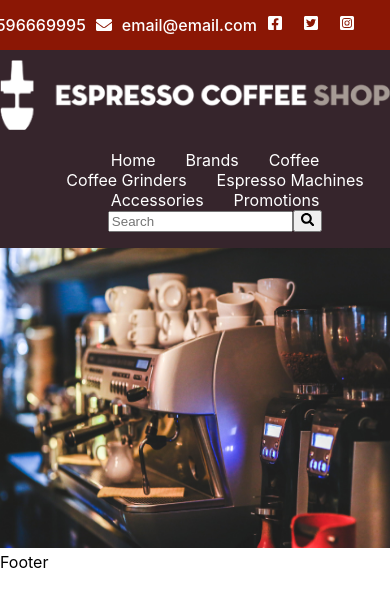
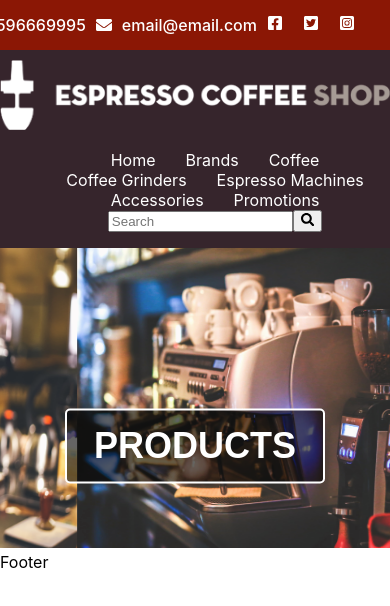
Before and after one commit to zradev/CoffeShop, a React (Create React App) app in the folder client/: page / in a window 390 px wide. Shown: the top 606 px of the page. Built offline with nearby package versions, Linux system fonts and the light colour scheme.

Commit message:
Add animated and responsive button in Hero component

```diff
--- a/client/src/components/home/hero/Carousel.js
+++ b/client/src/components/home/hero/Carousel.js
@@ -11,7 +11,7 @@ const Carousel = () => {
       setCurrentSlide((currentSlide) =>
         currentSlide < slides.length - 1 ? currentSlide + 1 : 0
       );
-    }, 3000);
+    }, 5000);
 
     return () => clearInterval(slideInterval);
   }, []);
--- a/client/src/components/home/hero/Hero.css
+++ b/client/src/components/home/hero/Hero.css
@@ -1,3 +1,7 @@
+.hero {
+  position: relative;
+}
+
 .carousel {
   margin: 0 auto;
   overflow: hidden;
@@ -18,10 +22,90 @@
   display: inline-block;
   width: 100%;
   height: 600px;
+  filter: contrast(1.2) opacity(0.85) drop-shadow(0 0 0 rgb(227, 216, 216));
+}
+
+.hero button {
+  width: 260px;
+  height: 75px;
+  position: absolute;
+  top: 85%;
+  left: 50%;
+  transform: translate(-50%, -50%);
+  -ms-transform: translate(-50%, -50%);
+  background-color: transparent;
+  color: white;
+  font-size: 36px;
+  font-weight: bold;
+  padding: 12px 24px;
+  border: 2px solid white;
+  cursor: pointer;
+  border-radius: 5px;
+  background-color: rgba(0, 0, 0, 0.6);
+  animation: bouncy 5s infinite linear;
+}
+
+.hero button:hover {
+  color: black;
+  border: 1px solid black;
+  background-color: rgba(255, 255, 255, 0.7);
 }
 
 @media screen and (max-width: 800px) {
   .carousel-item img {
     height: 300px;
   }
+
+  .hero button {
+    top: 65%;
+    animation: bouncy-mobile 5s infinite linear;
+  }
 }
+
+@keyframes bouncy {
+  0% {
+    top: 80%;
+  }
+  40% {
+    top: 80%;
+  }
+  43% {
+    top: calc(80% - 0.9em);
+  }
+  46% {
+    top: 80%;
+  }
+  48% {
+    top: calc(80% - 0.4em);
+  }
+  50% {
+    top: 80%;
+  }
+  100% {
+    top: 80%;
+  }
+}
+
+@keyframes bouncy-mobile {
+  0% {
+    top: 65%;
+  }
+  40% {
+    top: 65%;
+  }
+  43% {
+    top: calc(65% - 0.9em);
+  }
+  46% {
+    top: 65%;
+  }
+  48% {
+    top: calc(65% - 0.4em);
+  }
+  50% {
+    top: 65%;
+  }
+  100% {
+    top: 65%;
+  }
+}
--- a/client/src/components/home/hero/Hero.js
+++ b/client/src/components/home/hero/Hero.js
@@ -8,6 +8,7 @@ const Hero = () => {
       <section className="hero">
         <div className="container">
           <Carousel />
+          <button>PRODUCTS</button>
         </div>
       </section>
     </>
```
